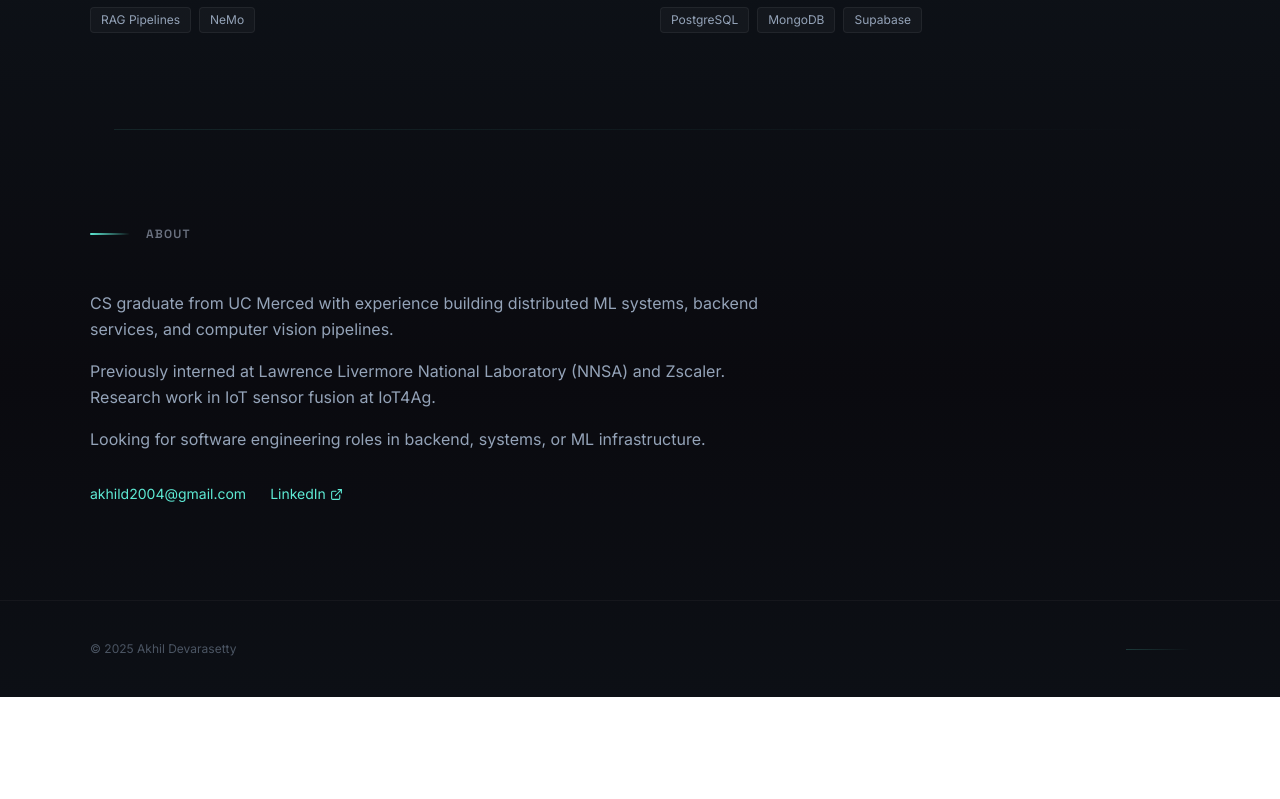
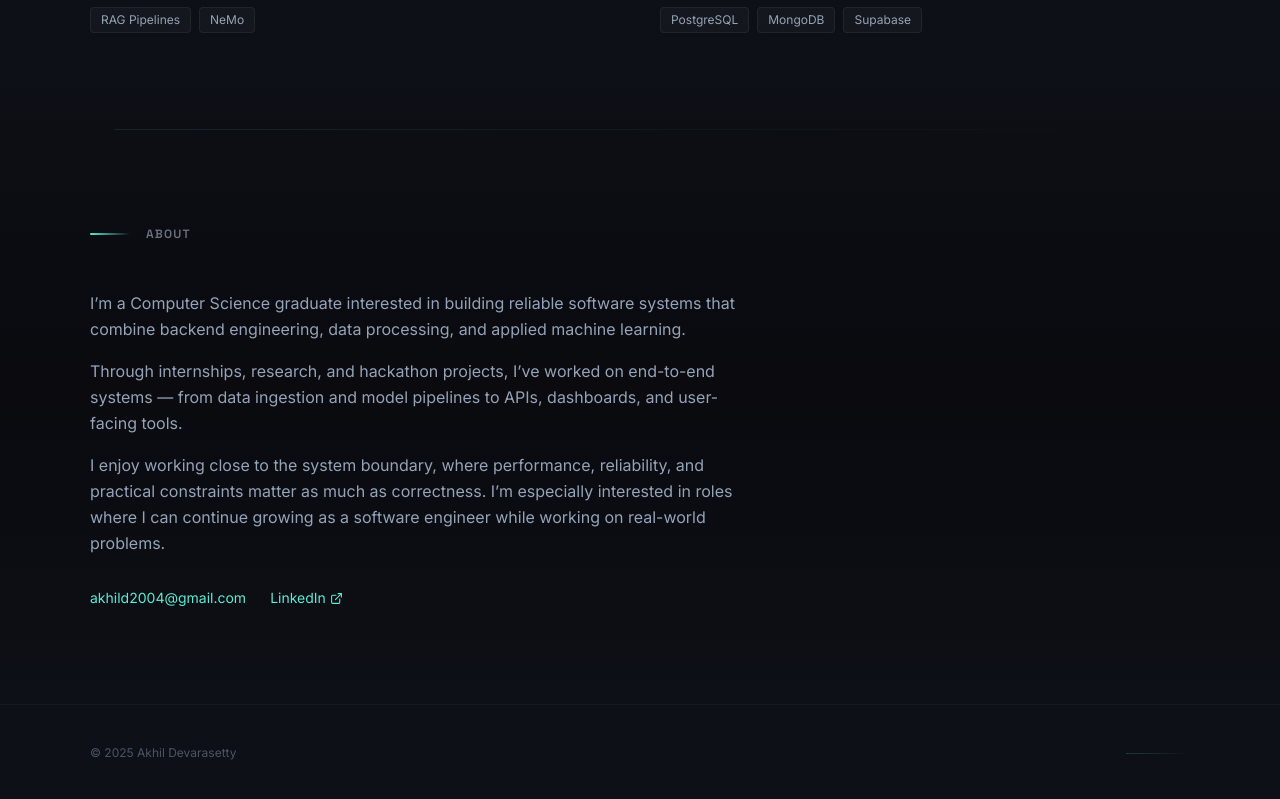
Before and after one commit to DDH2004/DDH2004.github.io, a React (Vite) app: page / in a window 1280 px wide. Shown: the part 2019-2818 px from the top of the page. Before the commit the page ends 2716 px from the top, so only its background shows below. Built offline with nearby package versions, Linux system fonts and the light colour scheme.

Commit message:
feat: update CV about section to reflect current interests and experiences

```diff
--- a/src/data/cv.ts
+++ b/src/data/cv.ts
@@ -142,9 +142,9 @@ const cvData: CVData = {
   ],
 
   about: [
-    "CS graduate from UC Merced with experience building distributed ML systems, backend services, and computer vision pipelines.",
-    "Previously interned at Lawrence Livermore National Laboratory (NNSA) and Zscaler. Research work in IoT sensor fusion at IoT4Ag.",
-    "Looking for software engineering roles in backend, systems, or ML infrastructure.",
+    "I’m a Computer Science graduate interested in building reliable software systems that combine backend engineering, data processing, and applied machine learning.",
+    "Through internships, research, and hackathon projects, I’ve worked on end-to-end systems — from data ingestion and model pipelines to APIs, dashboards, and user-facing tools.",
+    "I enjoy working close to the system boundary, where performance, reliability, and practical constraints matter as much as correctness. I’m especially interested in roles where I can continue growing as a software engineer while working on real-world problems."
   ],
 };
 
```
